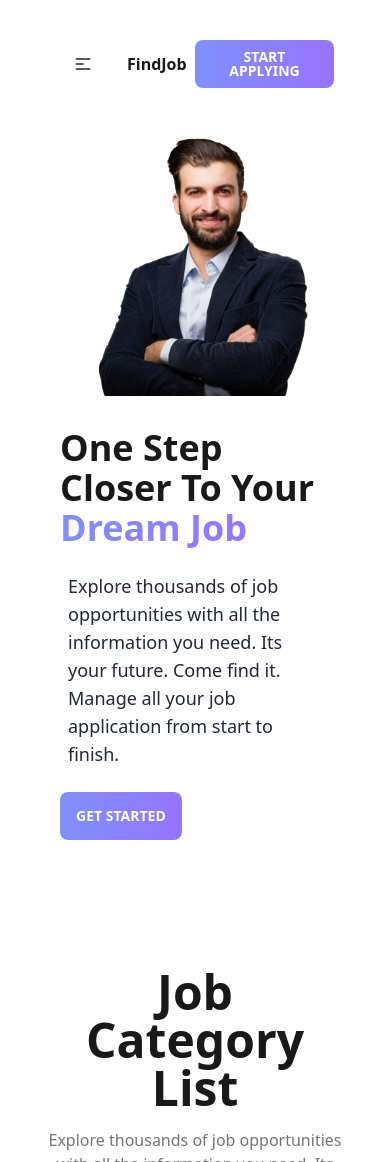
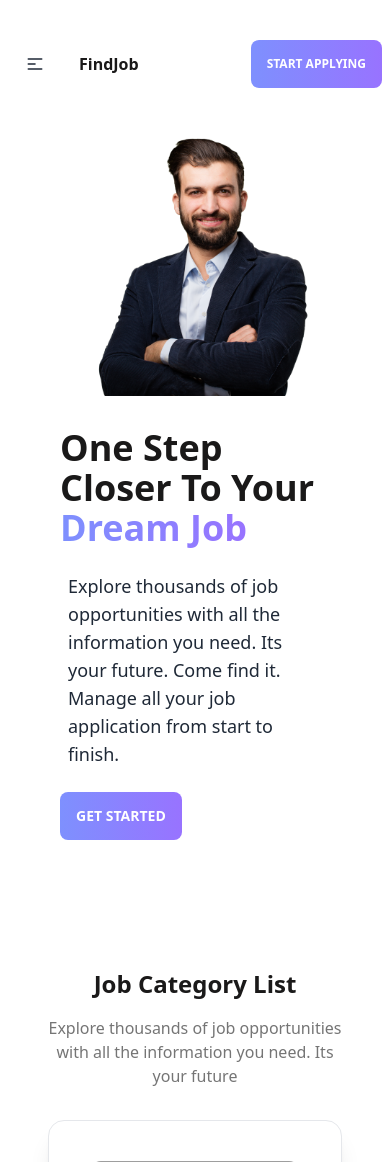
Before and after one commit to irfanurislam/carrer-hub, a React (Vite) app: page / in a window 390 px wide. Shown: the top 1162 px of the page. Built offline with nearby package versions, Linux system fonts and the light colour scheme; grey boxes are pictures that could not be loaded.

Commit message:
navabr responsive

```diff
--- a/src/components/FeaturedJob/FeaturedJob.jsx
+++ b/src/components/FeaturedJob/FeaturedJob.jsx
@@ -25,7 +25,7 @@ console.log(jobs)
     return (
         <div className='my-32'>
            <div className='text-center'>
-           <h2 className='text-[#1A1919] text-5xl font-bold mb-4'>Featured Jobs</h2>
+           <h2 className='text-[#1A1919] text-2xl md:text-5xl font-bold mb-4'>Featured Jobs</h2>
                 <p className='text-base text-[#757575] mb-8'>Explore thousands of job opportunities with all the information you need. Its your future</p>
            </div>
          <div className='grid lg:grid-cols-2 md:grid-cols-2 gap-6 my-12'>
@@ -38,7 +38,7 @@ console.log(jobs)
          </div>
 
           <div className={`flex items-center justify-center ${jobs.length === 6 && 'hidden'}`}>
-          <button onClick={() => setJobs(jobsAll)} className='btn btn_all text-xl px-7 text-center'>See All Jobs</button>
+          <button onClick={() => setJobs(jobsAll)} className='btn btn_all text-lg text-center'>See All Jobs</button>
           </div>
         </div>
     );
--- a/src/components/Header/Header.jsx
+++ b/src/components/Header/Header.jsx
@@ -3,7 +3,7 @@ import { Link, NavLink } from "react-router-dom";
 
 const Header = () => {
   return (
-    <nav className="px-12">
+    <nav className="md:px-12">
       <div className="navbar bg-base-100 py-10">
         <div className="navbar-start">
           <div className="dropdown">
@@ -56,7 +56,7 @@ const Header = () => {
         <div className="navbar-end">
 
         <Link to="/applyjob">
-            <a className="btn btn_all">Start Applying</a>
+            <a className="btn btn_all  text-xs md:text-base"> Start Applying</a>
            </Link>
         </div>
       </div>
--- a/src/components/JobCategory/JobCategory.jsx
+++ b/src/components/JobCategory/JobCategory.jsx
@@ -15,7 +15,7 @@ const JobCategory = () => {
     return (
         <div>
             <div className='text-center my-32'>
-                <h2 className='text-[#1A1919] text-5xl font-bold mb-4'>Job Category List</h2>
+                <h2 className='text-[#1A1919] md:text-5xl text-2xl font-bold mb-4'>Job Category List</h2>
                 <p className='text-base text-[#757575] mb-8'>Explore thousands of job opportunities with all the information you need. Its your future</p>
 
                 <div className='grid md:grid-cols-2 lg:grid-cols-4 gap-8'>
```
